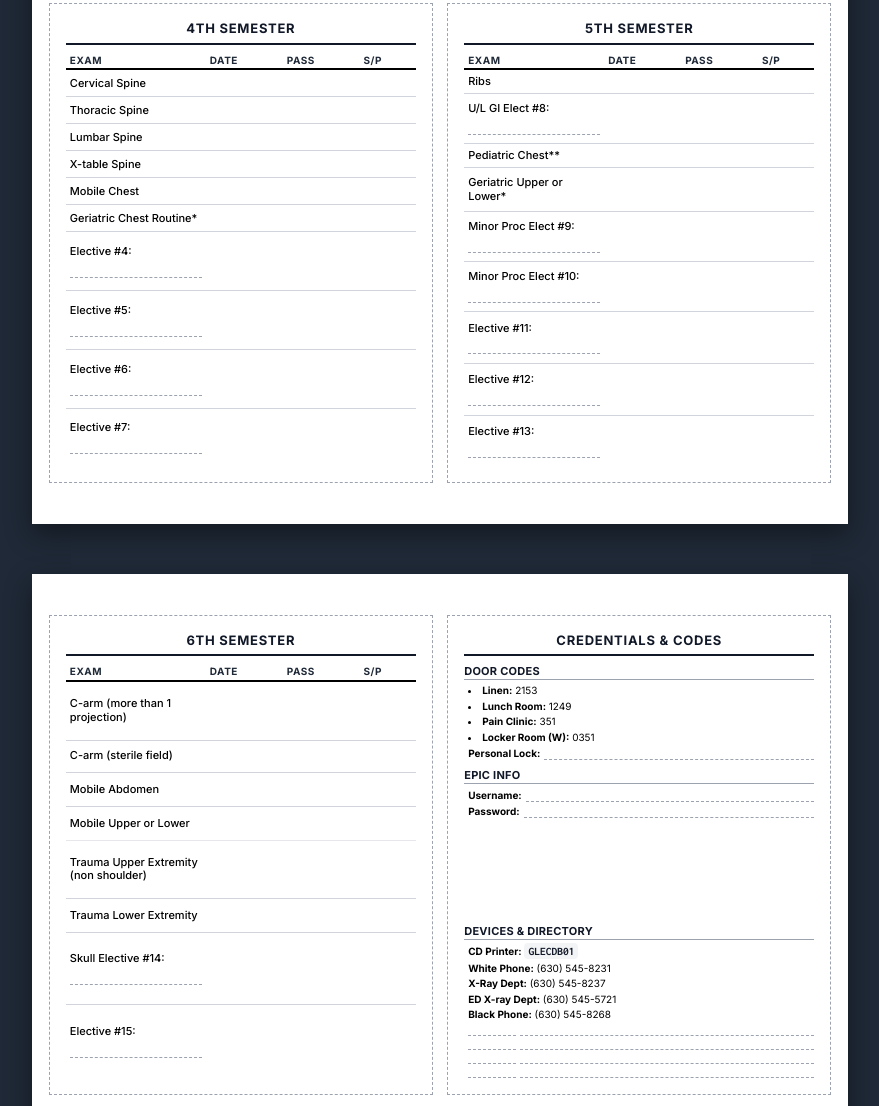
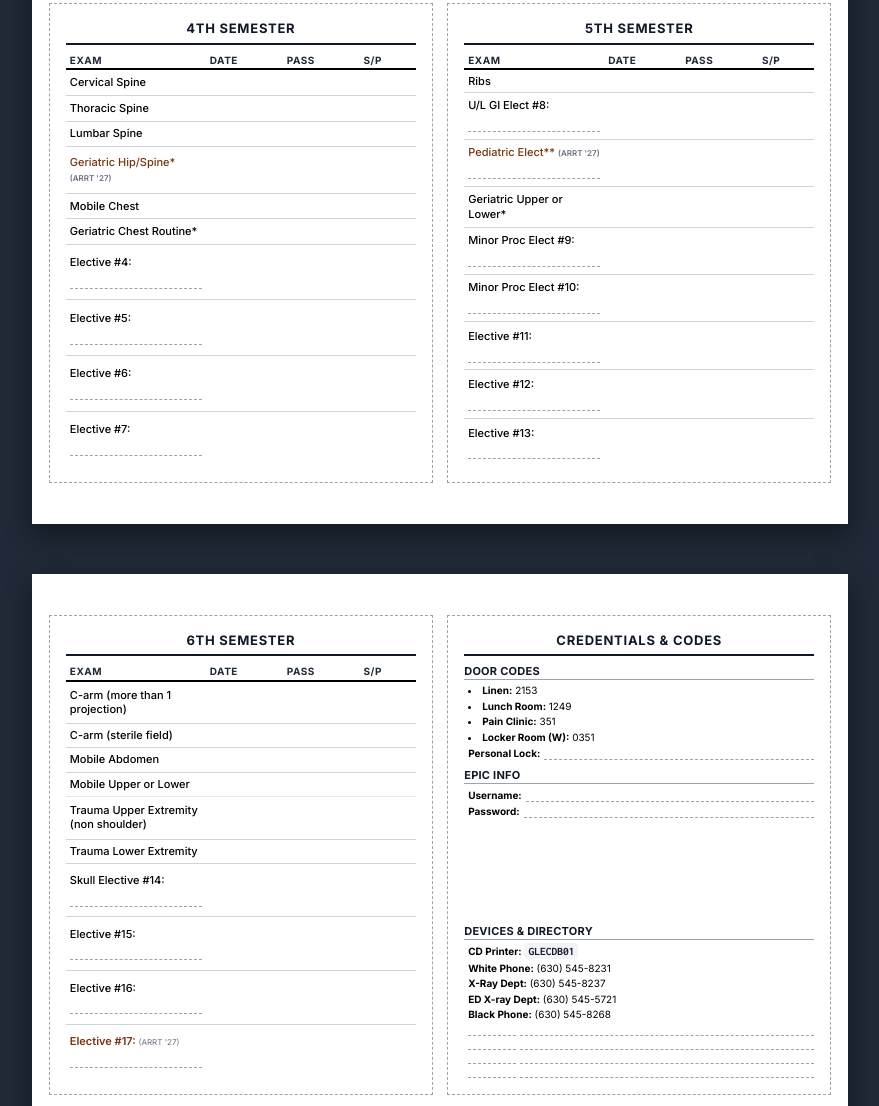
Before and after one commit to k4thy-30/Clinical-Sheets, a plain HTML site: page index.html in a window 1280 px wide. Shown: the part 2311-3417 px from the top of the page, without its empty margins (200-1079 px from the left). Drawn offline with nearby package versions, Linux system fonts and the light colour scheme.

Commit message:
Update index.html
New comps list changes

```diff
--- a/index.html
+++ b/index.html
@@ -208,6 +208,7 @@
 </head>
 <body>
 
+    <!-- INTERACTIVE CONTROL PANEL -->
     <div class="no-print bg-slate-800 text-white p-6 rounded-xl shadow-xl max-w-4xl w-full border border-slate-700">
         <div class="flex flex-col md:flex-row md:items-center justify-between gap-4 border-b border-slate-700 pb-4 mb-4">
             <div>
@@ -224,6 +225,7 @@
         </div>
 
         <div class="grid grid-cols-1 md:grid-cols-3 gap-6">
+            <!-- Col 1: Preset Sizing -->
             <div class="flex flex-col gap-2">
                 <label class="text-xs font-bold uppercase tracking-wider text-slate-300">Choose Pocket Size</label>
                 <select id="preset-selector" class="bg-slate-700 text-white text-sm rounded-lg p-2 border border-slate-600 focus:outline-none focus:ring-2 focus:ring-emerald-500">
@@ -237,6 +239,7 @@
                 <p class="text-[11px] text-slate-400 italic">Changing dimensions automatically shifts card positioning to avoid layout bleed.</p>
             </div>
 
+            <!-- Col 2: Custom Adjustments -->
             <div id="custom-controls" class="flex flex-col gap-3">
                 <div class="flex flex-col gap-1">
                     <div class="flex justify-between text-xs text-slate-300">
@@ -254,6 +257,7 @@
                 </div>
             </div>
 
+            <!-- Col 3: Font Scale Tuning -->
             <div class="flex flex-col gap-2">
                 <div class="flex justify-between text-xs text-slate-300">
                     <span class="font-bold uppercase tracking-wider">Content Scale Modifier:</span>
@@ -264,6 +268,7 @@
             </div>
         </div>
 
+        <!-- CUSTOM CARD SELECTION MATRIX -->
         <div class="mt-6 border-t border-slate-700 pt-4">
             <div class="flex items-center justify-between mb-3">
                 <span class="text-xs font-bold uppercase tracking-wider text-slate-300">Select Cards to Include</span>
@@ -320,6 +325,7 @@
             </div>
         </div>
 
+        <!-- INTEGRATED CRITICAL PRINTER CONFIGURATION INSTRUCTIONS -->
         <div class="mt-4 p-4 bg-slate-900/90 rounded-lg border border-sky-900 text-xs text-slate-300">
             <h3 class="font-bold text-sky-400 mb-2 flex items-center gap-1.5">🖨️ Required Printer Alignment Settings (For True-to-Scale Outputs):</h3>
             <div class="grid grid-cols-1 sm:grid-cols-2 gap-x-6 gap-y-1.5 text-slate-300">
@@ -336,7 +342,9 @@
         </div>
     </div>
 
+    <!-- HIDDEN CARDS DATA SOURCE -->
     <div id="cards-source" style="display: none;">
+        <!-- CARD 1 -->
         <div class="notebook-page" data-card-id="1">
             <div>
                 <div class="page-header">Log Info & Abbreviations</div>
@@ -358,7 +366,7 @@
                     <li class="text-scale-10-5"><strong>CXR-Ger:</strong> Geriatric</li>
                     <li class="text-scale-10-5"><strong>CXR-Ped:</strong> Pediatric</li>
                     <li class="text-scale-10-5"><strong>CXR-Lat:</strong> Lat Decub</li>
-                    <li class="text-scale-10-5"><strong>CXR-WC/STR:</strong> WheelChair/Stretcher Chest</li>
+                    <li class="text-scale-10-5"><strong>CXR-WC:</strong> WC Chest</li>
                     <li class="text-scale-10-5"><strong>Ribs:</strong> Ribs</li>
                     <li class="text-scale-10-5"><strong>SCJ:</strong> SC Joints</li>
                     <li class="text-scale-10-5"><strong>STRN:</strong> Sternum</li>
@@ -380,6 +388,7 @@
             </div>
         </div>
 
+        <!-- CARD 2 -->
         <div class="notebook-page" data-card-id="2">
             <div>
                 <div class="page-header">Exam Abbreviations</div>
@@ -432,6 +441,7 @@
             </div>
         </div>
 
+        <!-- CARD 3 -->
         <div class="notebook-page" data-card-id="3">
             <div>
                 <div class="page-header">Exam Abbreviations</div>
@@ -472,6 +482,7 @@
             </div>
         </div>
 
+        <!-- CARD 4: General Elective Options (Filtered to prevent repeats - updated for ARRT March 2027) -->
         <div class="notebook-page" data-card-id="4">
             <div>
                 <div class="page-header">General Elective Options</div>
@@ -492,7 +503,9 @@
                     <li>Pediatric Abd (&le;6 yrs)</li>
                     <li>Pediatric Mobile (&le;6 yrs)</li>
                     <li>Pediatric U/L Extrem. (&le;6 yrs)</li>
-                    <li>Geriatric Hip/Spine*</li>
+                    <li>Thoracolumbar Spine <span class="text-[8px] text-gray-500 font-semibold">(ARRT '27)</span></li>
+                    <li>X-table Lateral Spine <span class="text-[8px] text-gray-500 font-semibold">(ARRT '27)</span></li>
+                    <li>Nasogastric/OG Tube Placement <span class="text-[8px] text-gray-500 font-semibold">(ARRT '27)</span></li>
                     <li>Upper GI Exam</li>
                     <li>Barium Enema Exam</li>
                     <li>Small Bowel Series</li>
@@ -502,6 +515,7 @@
             </div>
         </div>
 
+        <!-- CARD 5: Combined 1st & 2nd Semester -->
         <div class="notebook-page" data-card-id="5">
             <div class="h-full flex flex-col justify-between">
                 <div class="page-header">1st Semester</div>
@@ -518,6 +532,7 @@
                         <tbody class="text-scale-8-5 leading-tight">
                             <tr class="border-b border-gray-200"><td class="font-medium">Chest</td><td></td><td></td><td></td></tr>
                             <tr class="border-b border-gray-200"><td class="font-medium">Abdomen (optional)</td><td></td><td></td><td></td></tr>
+                            <!-- SEMESTER 2 SUBHEADER BAR -->
                             <tr class="bg-gray-150 border-t-2 border-b-2 border-gray-800">
                                 <td colspan="4" class="text-center font-bold uppercase tracking-widest text-gray-800 py-1 text-[9px] bg-slate-100">2nd Semester</td>
                             </tr>
@@ -555,6 +570,7 @@
             </div>
         </div>
 
+        <!-- CARD 6: 3rd Semester (Includes Humerus Addition) -->
         <div class="notebook-page" data-card-id="6">
             <div class="h-full flex flex-col justify-between">
                 <div class="page-header">3rd Semester</div>
@@ -573,11 +589,12 @@
                             <tr class="border-b border-gray-200"><td class="font-medium">Routine Shoulder</td><td></td><td></td><td></td></tr>
                             <tr class="border-b border-gray-200"><td class="font-medium">Trauma Shoulder</td><td></td><td></td><td></td></tr>
                             <tr class="border-b border-gray-200"><td class="font-medium">Clavicle</td><td></td><td></td><td></td></tr>
+                            <tr class="border-b border-gray-200"><td class="font-medium">Humerus <span class="text-[8px] text-gray-500 font-semibold">(Added)</span></td><td></td><td></td><td></td></tr>
                             <tr class="border-b border-gray-200"><td class="font-medium">Hip</td><td></td><td></td><td></td></tr>
                             <tr class="border-b border-gray-200"><td class="font-medium">Pelvis</td><td></td><td></td><td></td></tr>
                             <tr class="border-b border-gray-200"><td class="font-medium leading-none">X-table Hip</td><td></td><td></td><td></td></tr>
                             <tr class="border-b border-gray-200"><td class="font-medium">Femur</td><td></td><td></td><td></td></tr>
-                            <tr class="border-b border-gray-200"><td class="font-medium leading-none">AP Wheelchair/Stretcher Chest</td><td></td><td></td><td></td></tr>
+                            <tr class="border-b border-gray-200"><td class="font-medium leading-none">AP WC/Stretcher Chest</td><td></td><td></td><td></td></tr>
                             <tr>
                                 <td class="font-medium">
                                     <div class="write-in-container">
@@ -593,6 +610,7 @@
             </div>
         </div>
 
+        <!-- CARD 7: 4th Semester (Updated for ARRT March 2027) -->
         <div class="notebook-page" data-card-id="7">
             <div class="h-full flex flex-col justify-between">
                 <div class="page-header">4th Semester</div>
@@ -610,7 +628,7 @@
                             <tr class="border-b border-gray-300"><td class="font-medium">Cervical Spine</td><td></td><td></td><td></td></tr>
                             <tr class="border-b border-gray-300"><td class="font-medium">Thoracic Spine</td><td></td><td></td><td></td></tr>
                             <tr class="border-b border-gray-300"><td class="font-medium">Lumbar Spine</td><td></td><td></td><td></td></tr>
-                            <tr class="border-b border-gray-300"><td class="font-medium">X-table Spine</td><td></td><td></td><td></td></tr>
+                            <tr class="border-b border-gray-300"><td class="font-medium text-amber-900">Geriatric Hip/Spine* <span class="text-[8px] text-gray-500 font-semibold">(ARRT '27)</span></td><td></td><td></td><td></td></tr>
                             <tr class="border-b border-gray-300"><td class="font-medium">Mobile Chest</td><td></td><td></td><td></td></tr>
                             <tr class="border-b border-gray-300"><td class="font-medium">Geriatric Chest Routine*</td><td></td><td></td><td></td></tr>
                             <tr class="border-b border-gray-300">
@@ -655,6 +673,7 @@
             </div>
         </div>
 
+        <!-- CARD 8: 5th Semester (Updated for ARRT March 2027) -->
         <div class="notebook-page" data-card-id="8">
             <div class="h-full flex flex-col justify-between">
                 <div class="page-header">5th Semester</div>
@@ -679,7 +698,15 @@
                                 </td>
                                 <td></td><td></td><td></td>
                             </tr>
-                            <tr class="border-b border-gray-300"><td class="font-medium">Pediatric Chest**</td><td></td><td></td><td></td></tr>
+                            <tr class="border-b border-gray-300">
+                                <td class="font-medium leading-tight">
+                                    <div class="write-in-container">
+                                        <span class="text-amber-900">Pediatric Elect** <span class="text-[8px] text-gray-500 font-semibold">(ARRT '27)</span></span>
+                                        <span class="write-in-under-line"></span>
+                                    </div>
+                                </td>
+                                <td></td><td></td><td></td>
+                            </tr>
                             <tr class="border-b border-gray-300"><td class="font-medium">Geriatric Upper or Lower*</td><td></td><td></td><td></td></tr>
                             <tr class="border-b border-gray-300">
                                 <td class="font-medium leading-tight">
@@ -732,6 +759,7 @@
             </div>
         </div>
 
+        <!-- CARD 9: 6th Semester (Updated for ARRT March 2027) -->
         <div class="notebook-page" data-card-id="9">
             <div class="h-full flex flex-col justify-between">
                 <div class="page-header">6th Semester</div>
@@ -761,10 +789,28 @@
                                 </td>
                                 <td></td><td></td><td></td>
                             </tr>
+                            <tr class="border-b border-gray-300">
+                                <td class="font-medium">
+                                    <div class="write-in-container">
+                                        <span>Elective #15:</span>
+                                        <span class="write-in-under-line"></span>
+                                    </div>
+                                </td>
+                                <td></td><td></td><td></td>
+                            </tr>
+                            <tr class="border-b border-gray-300">
+                                <td class="font-medium">
+                                    <div class="write-in-container">
+                                        <span>Elective #16:</span>
+                                        <span class="write-in-under-line"></span>
+                                    </div>
+                                </td>
+                                <td></td><td></td><td></td>
+                            </tr>
                             <tr>
                                 <td class="font-medium">
                                     <div class="write-in-container">
-                                        <span>Elective #15:</span>
+                                        <span class="text-amber-900 font-semibold">Elective #17: <span class="text-[8px] font-normal text-gray-500">(ARRT '27)</span></span>
                                         <span class="write-in-under-line"></span>
                                     </div>
                                 </td>
@@ -776,6 +822,7 @@
             </div>
         </div>
 
+        <!-- CARD 10: Credentials & Door Codes -->
         <div class="notebook-page" data-card-id="10">
             <div class="h-full flex flex-col justify-between">
                 <div>
@@ -804,6 +851,7 @@
                         <li><strong>X-Ray Dept:</strong> (630) 545-8237</li>
                         <li><strong>ED X-ray Dept:</strong> (630) 545-5721</li>
                         <li><strong>Black Phone:</strong> (630) 545-8268</li>
+                        <!-- Fill-in-the-blank spaces (4 total) -->
                         <li class="flex items-end gap-1 mt-1">
                             <span class="border-b border-dashed border-gray-400 w-12 h-[12px] shrink-0"></span>
                             <span class="border-b border-dashed border-gray-400 grow h-[12px]"></span>
@@ -825,6 +873,7 @@
             </div>
         </div>
 
+        <!-- CARD 11: 5th & 6th Sem Electives (Updated for ARRT March 2027) -->
         <div class="notebook-page" data-card-id="11">
             <div>
                 <div class="page-header">5th & 6th Sem Electives</div>
@@ -833,8 +882,8 @@
                 <ul class="list-disc list-inside text-scale-10 pl-1 space-y-1">
                     <li>Cystourethrography/Cystography</li>
                     <li>ERCP</li>
-                    <li>Myelogram</li>
-                    <li>Arthrogram</li>
+                    <li>Myelogram <span class="text-[8px] font-semibold text-gray-500">(incl. LP/Epidural Inj.)</span></li>
+                    <li>Arthrogram <span class="text-[8px] font-semibold text-gray-500">(incl. Joint Inj./Asp.)</span></li>
                     <li>Hysterosalpingogram</li>
                     <li>Retrograde Pyelography</li>
                 </ul>
@@ -853,9 +902,12 @@
         </div>
     </div>
 
+    <!-- TARGET OUTPUT CONTAINER -->
     <div id="pages-render-target" class="flex flex-col items-center gap-5 w-full">
-        </div>
+        <!-- Generative Letter Sheets will align here -->
+    </div>
 
+    <!-- MAIN JAVASCRIPT LOGIC -->
     <script>
         function updateLayout() {
             const preset = document.getElementById('preset-selector').value;
```
